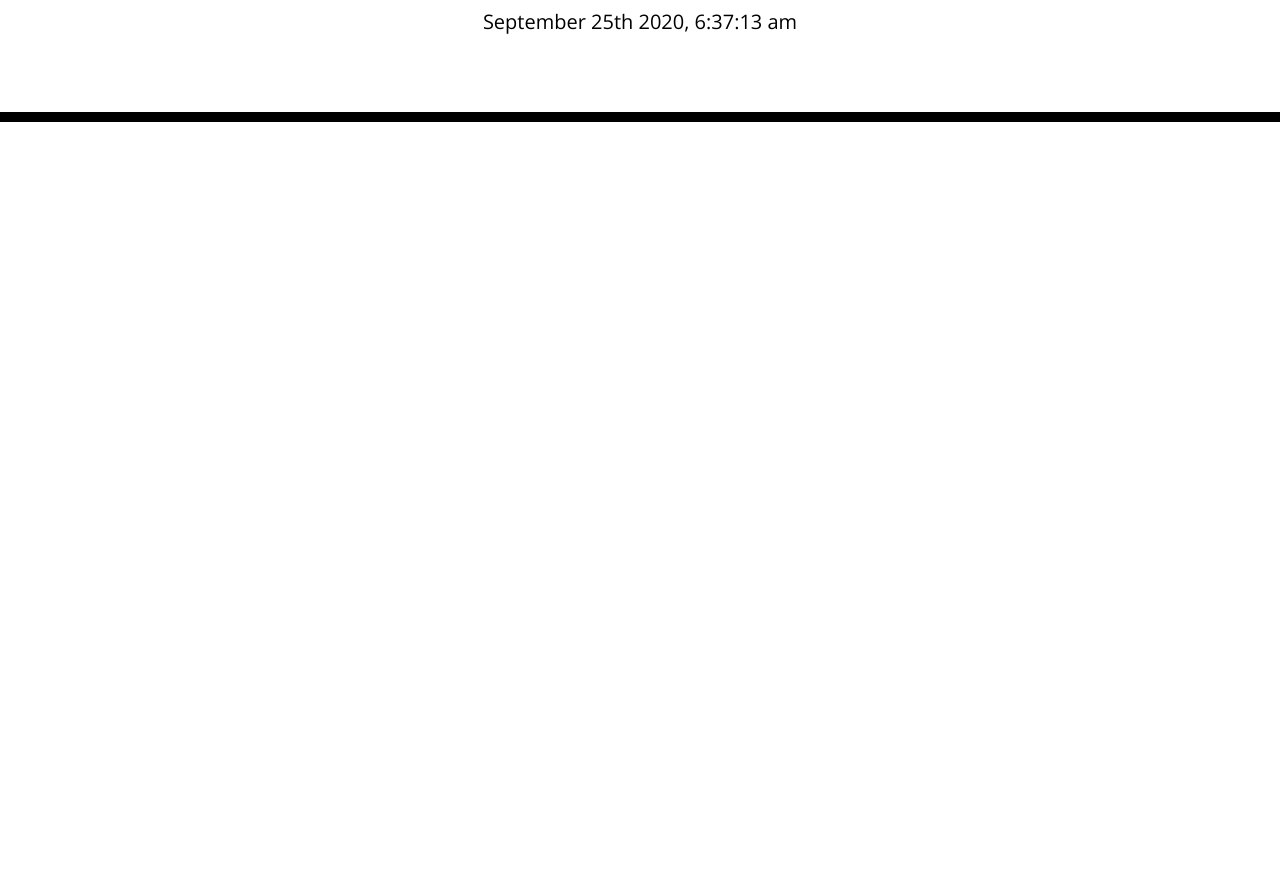
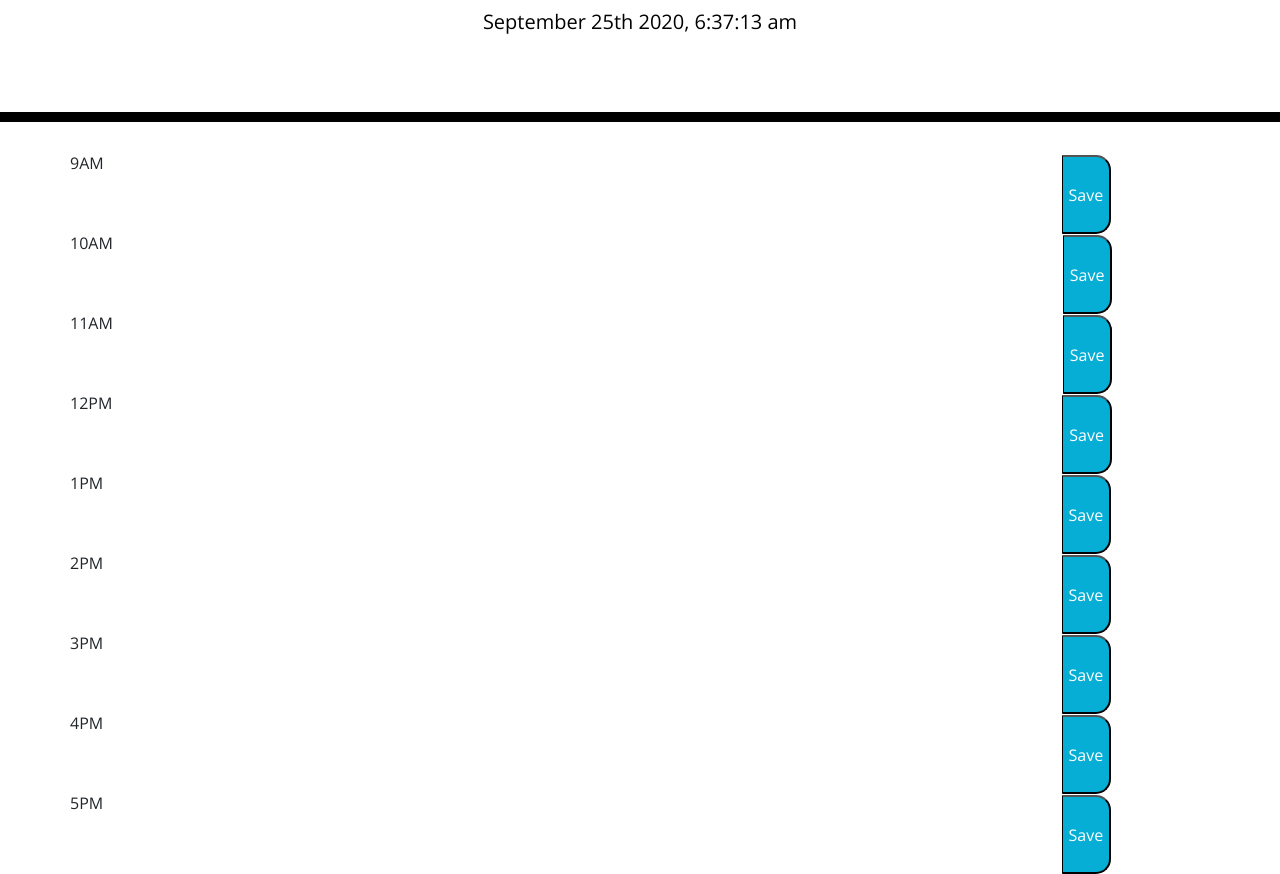
Before and after one commit to christyglee/work-day-scheduler, a plain HTML site: page index.html in a window 1280 px wide. Shown: the part 182-1056 px from the top of the page. Before the commit the page ends 800 px from the top, so only its background shows below. Drawn offline with nearby package versions, Linux system fonts and the light colour scheme.

Commit message:
time block grid in html

```diff
--- a/index.html
+++ b/index.html
@@ -35,7 +35,46 @@
     </header>
     <div class="container">
     <!-- Timeblocks go here -->
+    <!-- grid -->
+      <div class="times">
+        <div class="row row-1">9AM
+          <div class="col-md-10"></div>
+            <button class="saveBtn">Save</button>
+        </div>
+        <div class="row row-2">10AM
+          <div class="col-md-10"></div>
+          <button class="saveBtn">Save</button>
+        </div>
+        <div class="row row-3">11AM
+          <div class="col-md-10"></div>
+          <button class="saveBtn">Save</button>
+        </div>
+        <div class="row row-4">12PM
+          <div class="col-md-10"></div>
+          <button class="saveBtn">Save</button>
+        </div>
+        <div class="row row-5">1PM
+          <div class="col-md-10"></div>
+            <button class="saveBtn">Save</button>
+        </div>
+        <div class="row row-6">2PM
+          <div class="col-md-10"></div>
+          <button class="saveBtn">Save</button>
+        </div>
+        <div class="row row-7">3PM
+          <div class="col-md-10"></div>
+          <button class="saveBtn">Save</button>
+        </div>
+        <div class="row row-8">4PM
+          <div class="col-md-10"></div>
+          <button class="saveBtn">Save</button>
+        </div>
+        <div class="row row-9">5PM
+          <div class="col-md-10"></div>
+          <button class="saveBtn">Save</button>
+        </div>
 
+      </div>
 
     </div>
 
--- a/style.css
+++ b/style.css
@@ -33,7 +33,7 @@ textarea{
 .row {
   white-space: pre-wrap;
   height: 80px;
-  border-top: 1px solid white;;
+  border-top: 1px solid white;
 }
 
 .hour {
```
